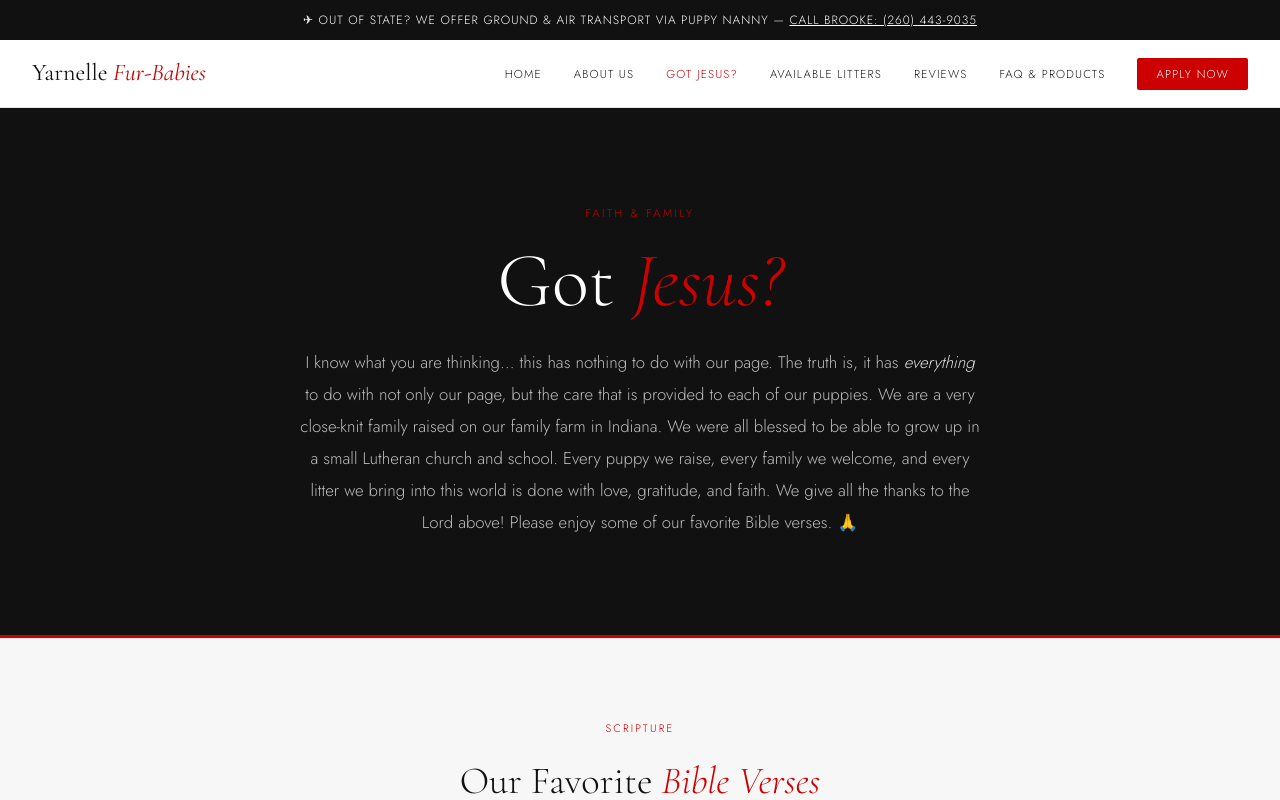
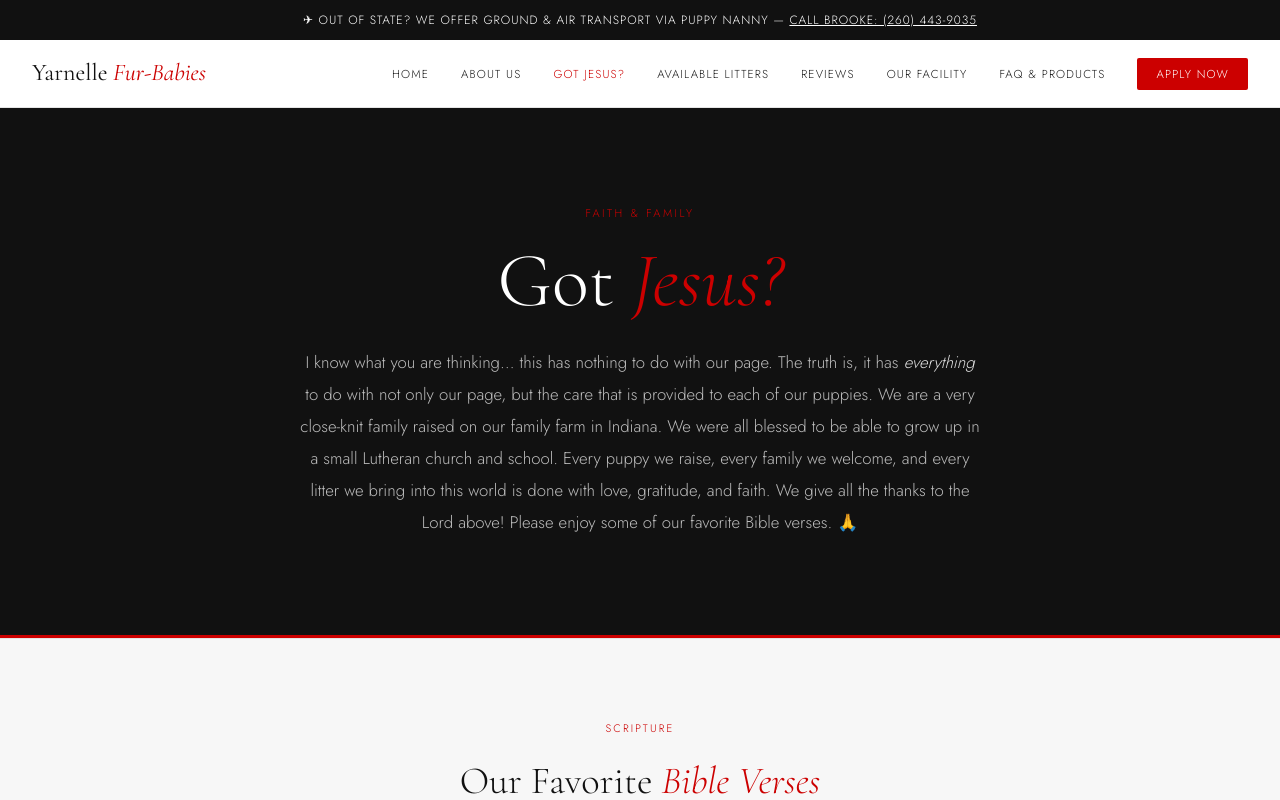
Before and after one commit to eli1130/YarnelleFur-babies-website-tinacms, a Next.js app: page /gotjesus in a window 1280 px wide. Shown: the top 800 px of the page. Built offline with nearby package versions, Linux system fonts and the light colour scheme.

Commit message:
Update gotjesus.js

```diff
--- a/pages/gotjesus.js
+++ b/pages/gotjesus.js
@@ -98,6 +98,7 @@ export default function GotJesus() {
           <li><Link href="/gotjesus" className="active">Got Jesus?</Link></li>
           <li><Link href="/#litters">Available Litters</Link></li>
           <li><Link href="/reviews">Reviews</Link></li>
+          <li><Link href="/facility">Our Facility</Link></li>
           <li><Link href="/faq">FAQ &amp; Products</Link></li>
           <li className="nav-cta"><Link href="/#apply">Apply Now</Link></li>
         </ul>
```
